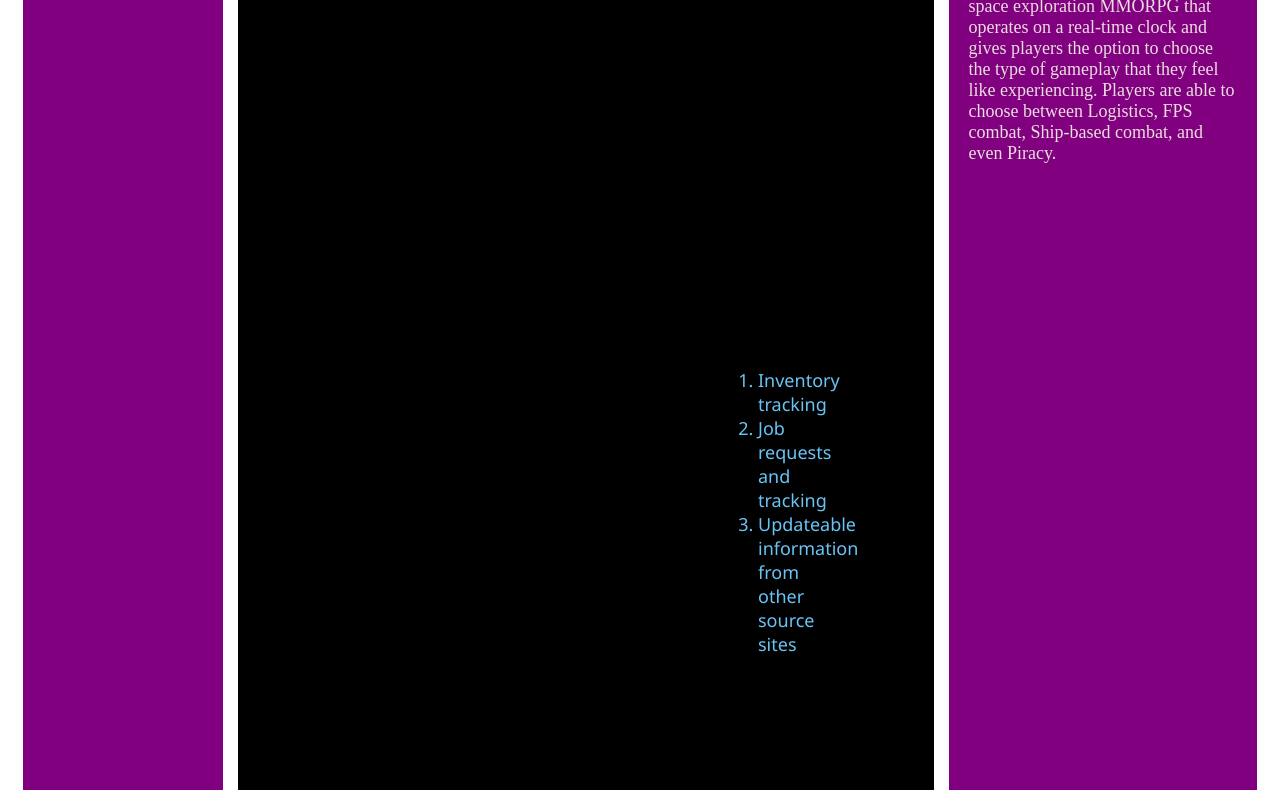
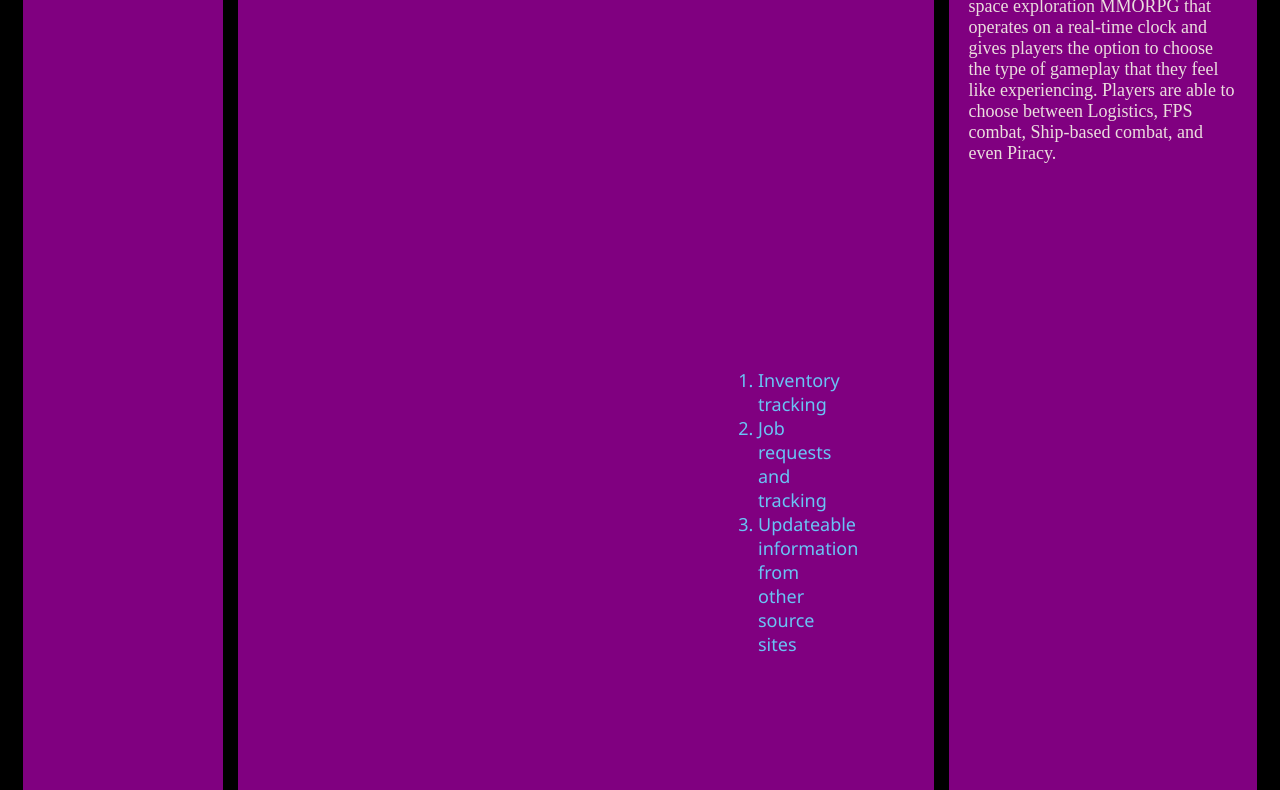
Before and after one commit to JC-f26/my-website, a plain HTML site: page index.html in a window 1280 px wide. Shown: the part 499-1289 px from the top of the page. Drawn offline with Linux system fonts and the light colour scheme.

Commit message:
Update styles.css

```diff
--- a/styles.css
+++ b/styles.css
@@ -14,10 +14,13 @@ ol {
 
 /* Type Selector */
 body {
+    background-color: black;
     color: rgb(235, 222, 222);
     font-size: large
 }
-
+head {
+    background: black;
+}
 title {
     font-family: 'Courier New', Courier, monospace;
     color:white;
@@ -35,7 +38,7 @@ aside {
     padding: 20px;
 }
 main {
-    background: black;
+    background: purple;
     padding: 20px;
     min-width: 0;
 }
```
